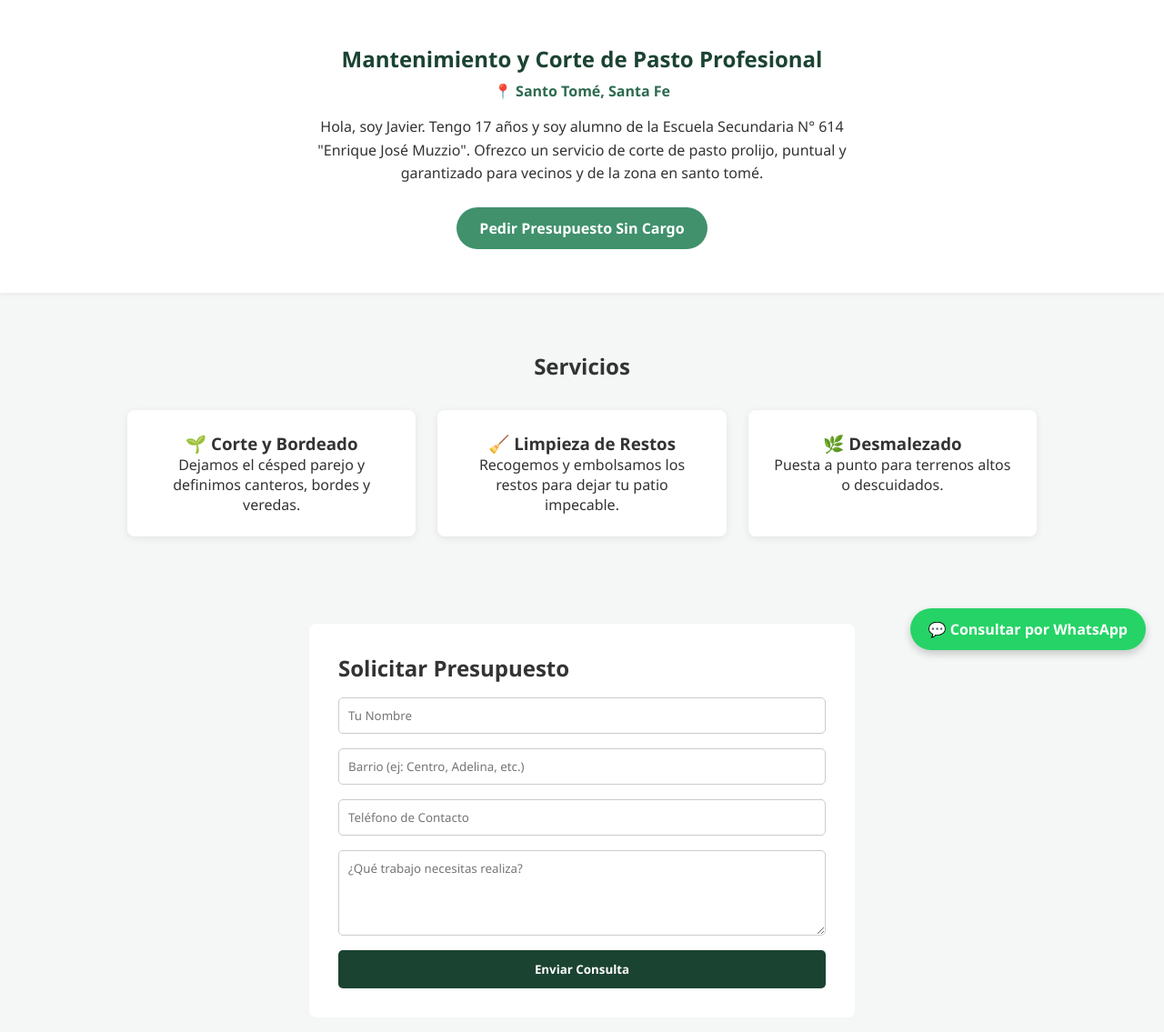
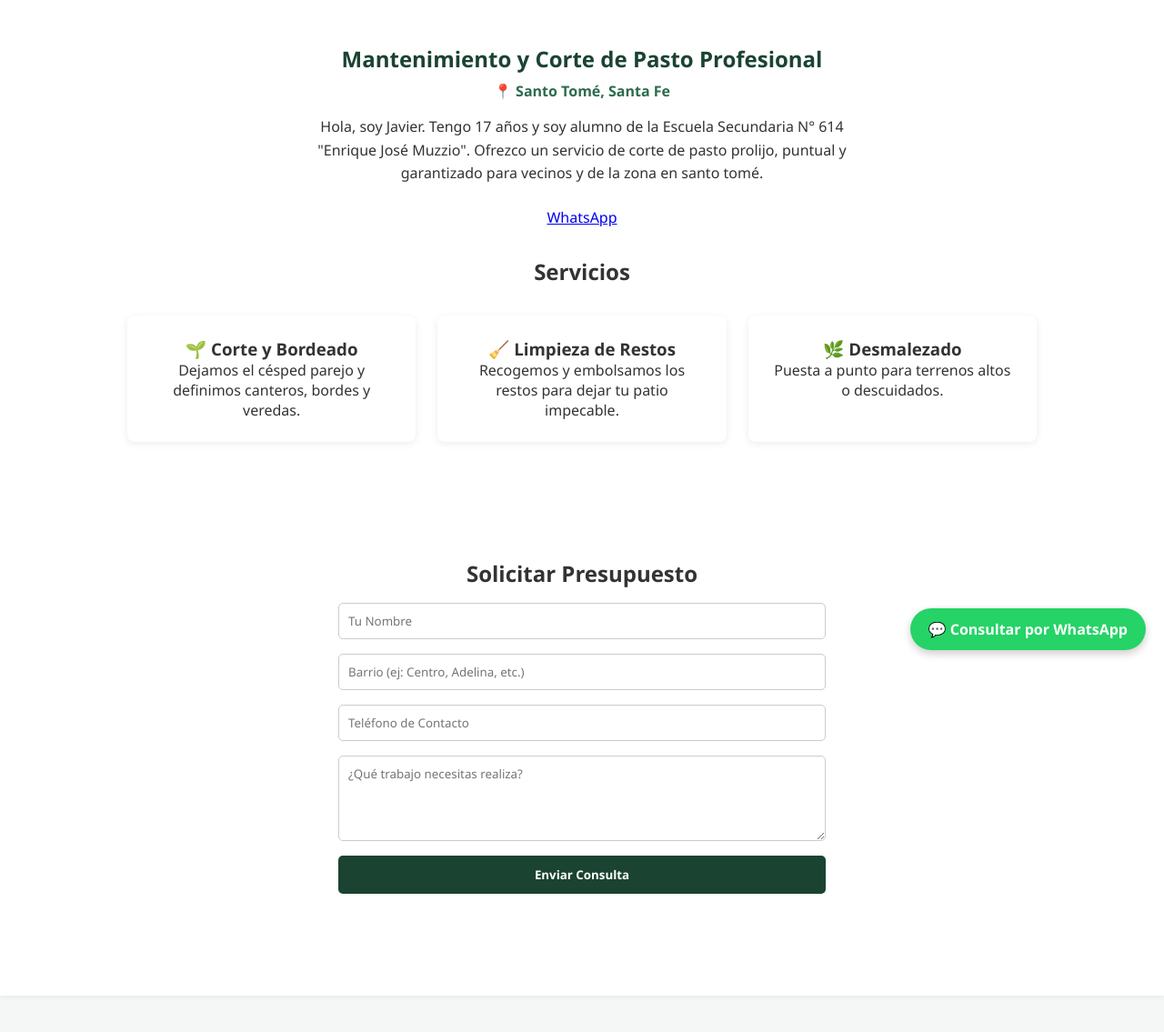
Before and after one commit to javiermnds/corte-pasto-javi, a Django app: page / in a window 1280 px wide. Shown: the part 65-1200 px from the top of the page at 91% size. Run offline with Django 5.2, Linux system fonts and the light colour scheme; data comes from the database, SQL or seed files in the repository.

Commit message:
Update inicio.html

```diff
--- a/portal/templates/portal/inicio.html
+++ b/portal/templates/portal/inicio.html
@@ -8,8 +8,9 @@
         Hola, soy Javier. Tengo 17 años y soy alumno de la Escuela Secundaria N° 614 "Enrique José Muzzio".
         Ofrezco un servicio de corte de pasto prolijo, puntual y garantizado para vecinos y de la zona en santo tomé.
     </p>
-    <a href="https://wa.me/5493425191340" class="btn-cta" target="_blank">Pedir Presupuesto Sin Cargo</a>
-</section>
+    <a href="https://wa.me/5493425191340" class="btn btn-success d-none d-md-inline-block">
+  <i class="bi bi-whatsapp"></i> WhatsApp
+</a>
 
 {% if mensaje_exito %}
     <div class="alerta-exito">
```
